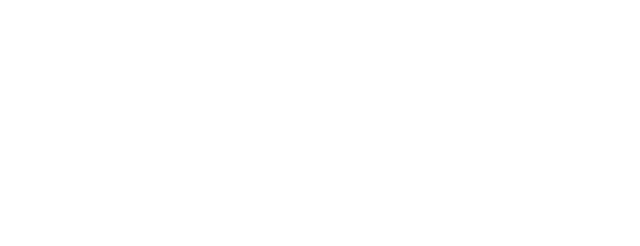
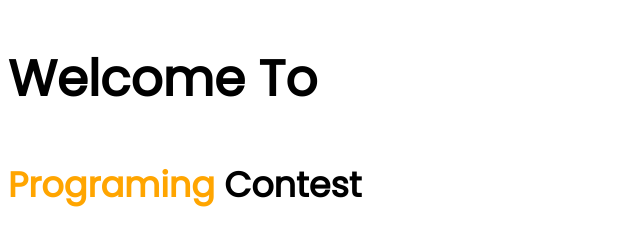
Before and after one commit to AzmayenFayek/developer-portfolio, a plain HTML site: page index.html in a window 1280 px wide. Shown: the whole page, without its empty margins (0-640 px from the left). Drawn offline with Linux system fonts and the light colour scheme.

Commit message:
title added

```diff
--- a/index.html
+++ b/index.html
@@ -6,8 +6,19 @@
     <meta name="viewport" content="width=device-width, initial-scale=1.0">
     <title>Azmayen Portfolio</title>
     <link rel="stylesheet" href="style.css">
+    <link rel="preconnect" href="https://fonts.googleapis.com">
+    <link rel="preconnect" href="https://fonts.gstatic.com" crossorigin>
+    <link href="https://fonts.googleapis.com/css2?family=Poppins&display=swap" rel="stylesheet">
 </head>
 <body>
+    <section>
+        <div>
+            <h1>Welcome To</h1>
+            <h2><span class="orange-color">Programing</span> Contest</h2>
+        </div>
+        <div>
 
+        </div>
+    </section>
 </body>
 </html>
--- a/style.css
+++ b/style.css
@@ -0,0 +1,12 @@
+body{
+    font-family: 'Poppins', sans-serif;
+}
+h1{
+    font-size: 50px;
+}
+h2{
+    font-size: 35px;
+}
+.orange-color{
+    color: orange;
+}
```
